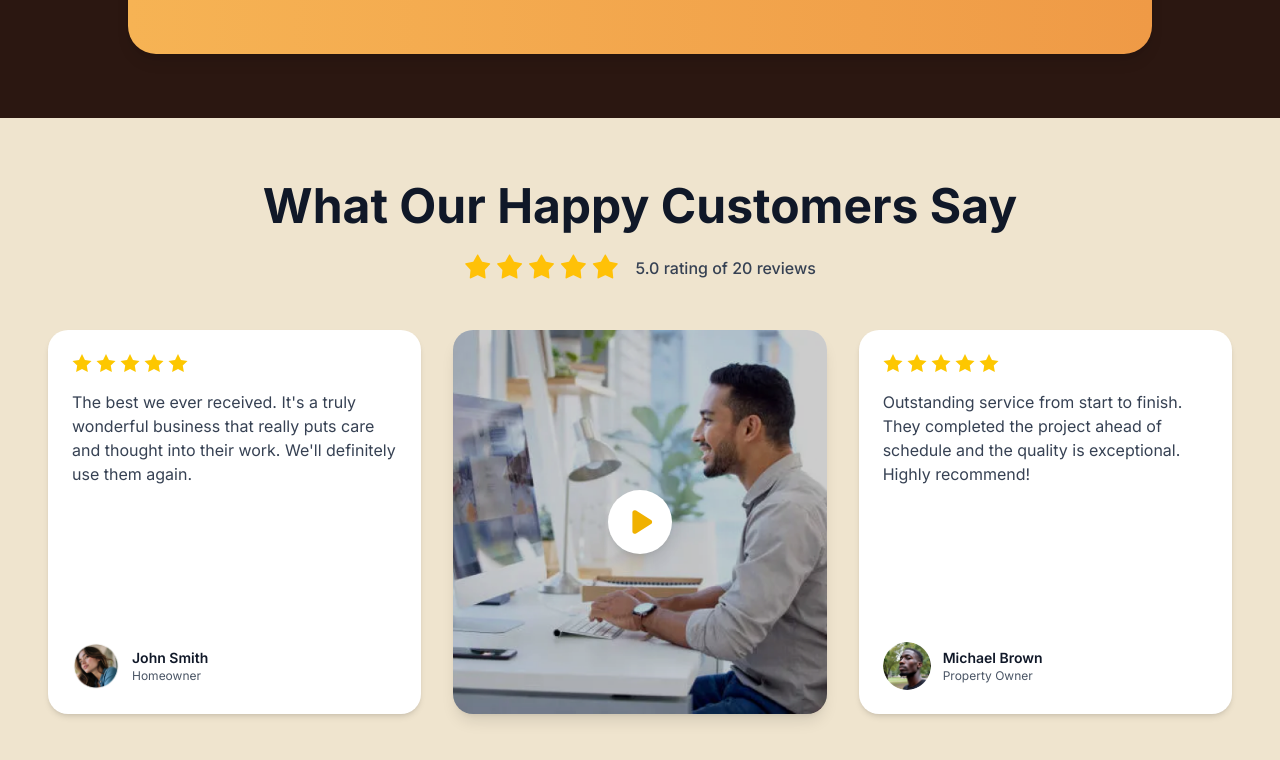
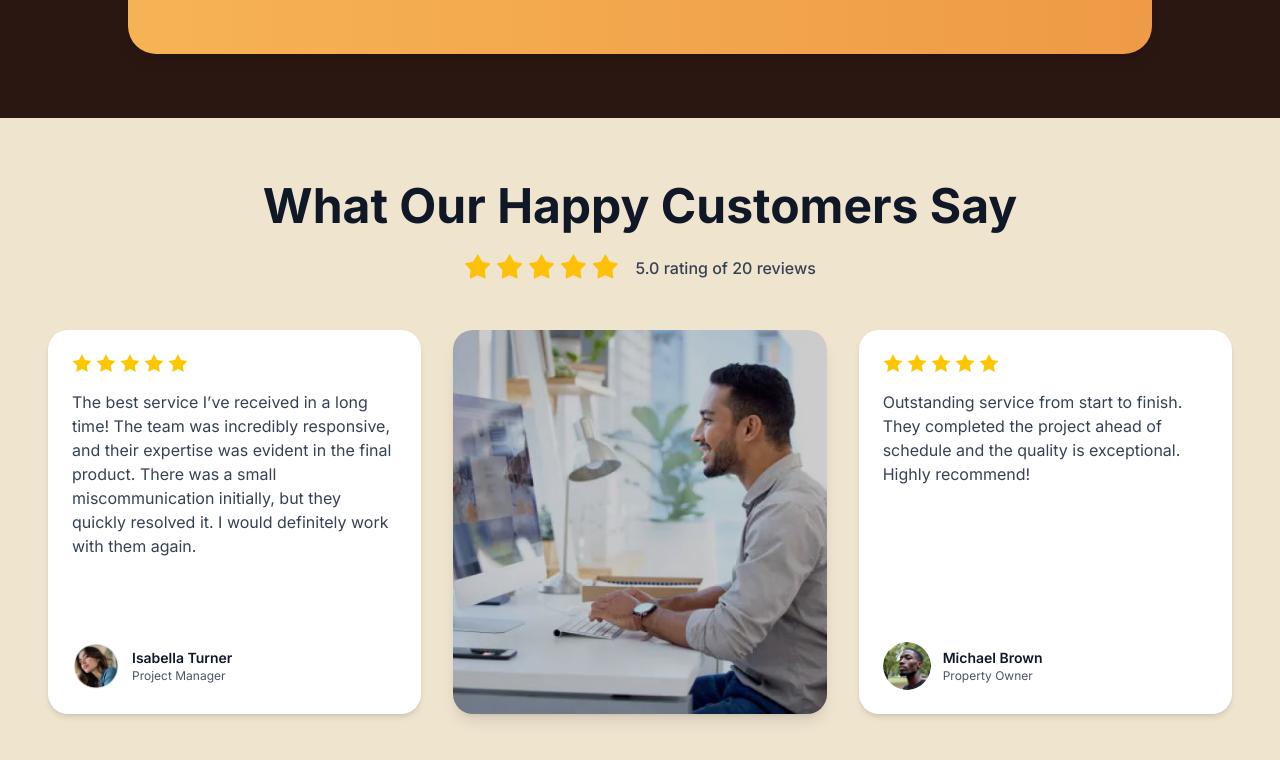
Before and after one commit to irmakaleem/fence-project, a React (Vite) app: page / in a window 1280 px wide. Shown: the part 3650-4410 px from the top of the page. Built offline with nearby package versions, Linux system fonts and the light colour scheme.

Commit message:
review section

```diff
--- a/src/components/ReviewSection.tsx
+++ b/src/components/ReviewSection.tsx
@@ -10,9 +10,9 @@ interface Review {
 const ReviewSection: React.FC = () => {
   const reviews: Review[] = [
     {
-      name: "John Smith",
-      title: "Homeowner",
-      text: "The best we ever received. It's a truly wonderful business that really puts care and thought into their work. We'll definitely use them again.",
+      name: "Isabella Turner",
+      title: "Project Manager",
+      text: "The best service I’ve received in a long time! The team was incredibly responsive, and their expertise was evident in the final product. There was a small miscommunication initially, but they quickly resolved it. I would definitely work with them again.",
       image: "/assets/user profile-x1.png",
     },
     {
@@ -98,19 +98,6 @@ const ReviewSection: React.FC = () => {
               className="w-full h-full object-cover"
             />
             <div className="absolute inset-0 bg-black/20" />
-
-            {/* Play button overlay (optional) */}
-            <div className="absolute inset-0 flex items-center justify-center">
-              <div className="w-16 h-16 bg-white rounded-full flex items-center justify-center shadow-lg cursor-pointer hover:bg-gray-100 transition">
-                <svg
-                  className="w-8 h-8 text-yellow-500 ml-1"
-                  fill="currentColor"
-                  viewBox="0 0 20 20"
-                >
-                  <path d="M6.3 2.841A1.5 1.5 0 004 4.11V15.89a1.5 1.5 0 002.3 1.269l9.344-5.89a1.5 1.5 0 000-2.538L6.3 2.84z" />
-                </svg>
-              </div>
-            </div>
           </div>
 
           {/* Right Review Card */}
```
